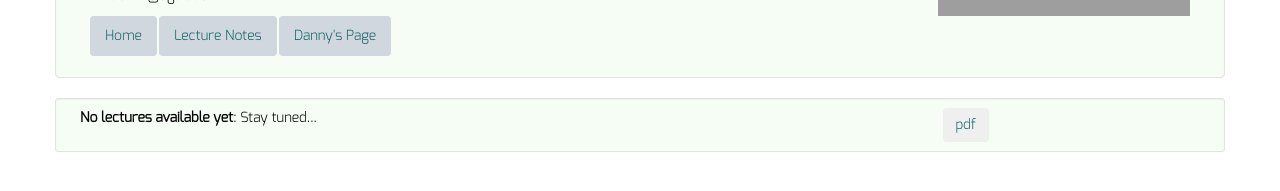
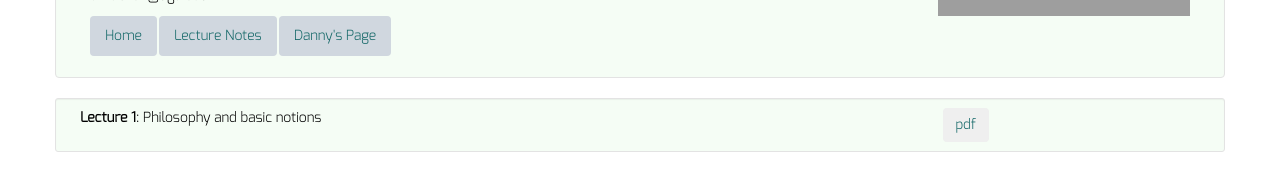
Before and after one commit to dkrashen/fa, a Jekyll site: the page built from lectures/index.html, in a window 1280 px wide. Shown: the part 184-375 px from the top of the page. Built offline with Jekyll 4.4.1, drawn with Linux system fonts in a browser that asks for light colours; grey boxes are pictures that could not be loaded.

Commit message:
add lecture 1

```diff
--- a/_data/lectures.yml
+++ b/_data/lectures.yml
@@ -1,3 +1,3 @@
-- title: "No lectures available yet"
-  filename: ""
-  description: "Stay tuned..."
+- title: "Lecture 1"
+  filename: "lecture1.pdf"
+  description: "Philosophy and basic notions"
```
Also changed, not shown: 1 other file.
